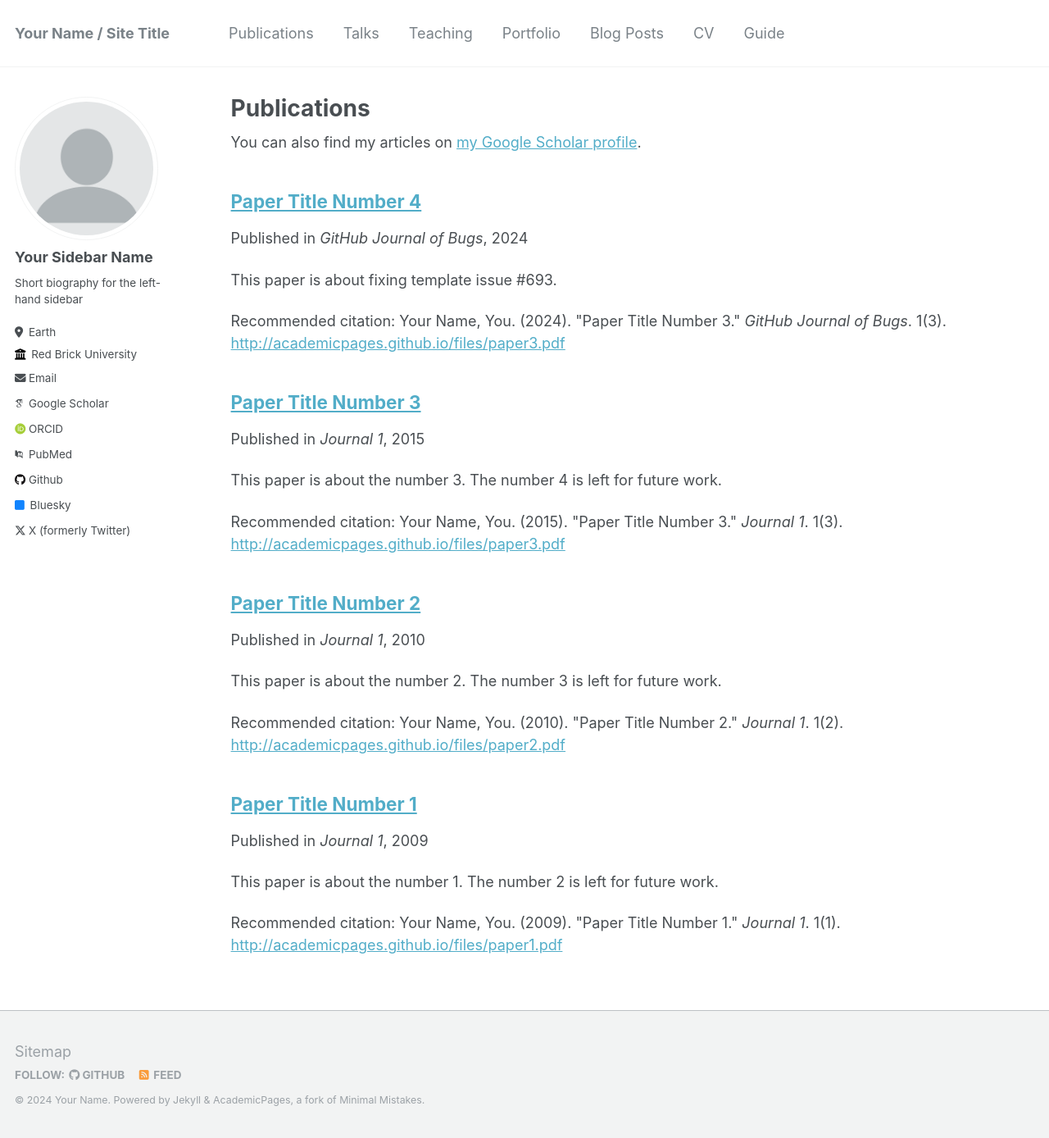
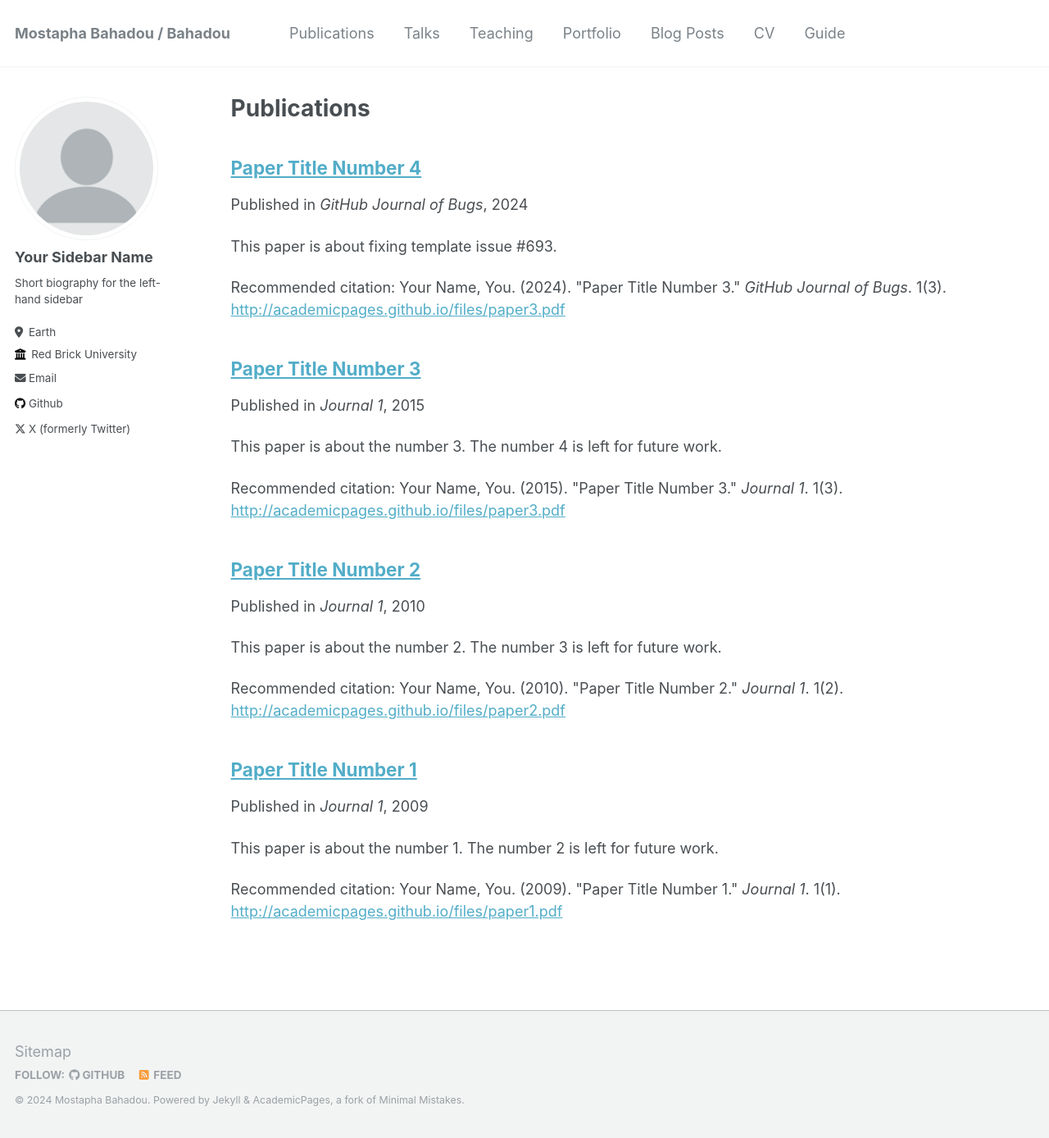
Before and after one commit to mostaphabahadou/mostaphabahadou.github.io, a Jekyll site: the page built from _pages/publications.md, in a window 1280 px wide and 1388 px high. Shown: the whole window at 82% size. Built offline with Jekyll 4.4.1, drawn with Linux system fonts in a browser that asks for light colours; some web fonts are replaced.

Commit message:
Update _config.yml

```diff
--- a/_config.yml
+++ b/_config.yml
@@ -8,13 +8,13 @@
 
 # Basic Site Settings
 locale                   : "en-US"
-title                    : "Your Name / Site Title"
+title                    : "Mostapha Bahadou / Bahadou"
 title_separator          : "-"
-name                     : &name "Your Name"
+name                     : &name "Mostapha Bahadou"
 description              : &description "personal description"
-url                      : https://academicpages.github.io # the base hostname & protocol for your site e.g. "https://mmistakes.github.io"
+url                      : https://mostaphabahadou.github.io # the base hostname & protocol for your site e.g. "https://mmistakes.github.io"
 baseurl                  : "" # the subpath of your site, e.g. "/blog"
-repository               : "academicpages/academicpages.github.io"
+repository               : "mostaphabahadou/mostaphabahadou.github.io"
 
 # Site Author - The following control what appear as part of the author content on the side bar.
 #               If a field is blank the icon and link will not appear, otherwise it will be shown.
@@ -32,22 +32,22 @@ author:
 
   # Academic websites
   arxiv            : # URL - Update with the correct link to your profile
-  googlescholar    : "https://scholar.google.com/citations?user=PS_CX0AAAAAJ"
+  googlescholar    : #"https://scholar.google.com/citations?user=PS_CX0AAAAAJ"
   impactstory      : # URL
-  orcid            : "http://orcid.org/yourorcidurl"
-  pubmed           : "https://www.ncbi.nlm.nih.gov/pubmed/?term=john+snow"
+  orcid            : #"http://orcid.org/yourorcidurl"
+  pubmed           : #"https://www.ncbi.nlm.nih.gov/pubmed/?term=john+snow"
   researchgate     : # URL
 
   # Repositories and software development
   bitbucket        : # Username - Update with your username on the site
   codepen          : # Username
   dribbble         : # Username
-  github           : "academicpages"
+  github           : "mostaphabahadou"
   kaggle           : # Username
   stackoverflow    : # User number or user number and name (i.e., use "1" or "1/jeff-atwood")
 
   # Social media
-  bluesky          : "bsky.app" # Replace this with you Bluesky username
+  bluesky          : #"bsky.app" # Replace this with you Bluesky username
   facebook         : # Username
   flickr           : # Username
   foursquare       : # Username
@@ -64,7 +64,7 @@ author:
   steam            : # Username
   telegram         : # URL
   tumblr           : # Username
-  twitter          : "UniofOxford"  # Replace this with your X / Twitter handle
+  twitter          : "mostaphabahadou"  # Replace this with your X / Twitter handle
   vine             : # Username
   weibo            : # Username
   wikipedia        : # Username
```
